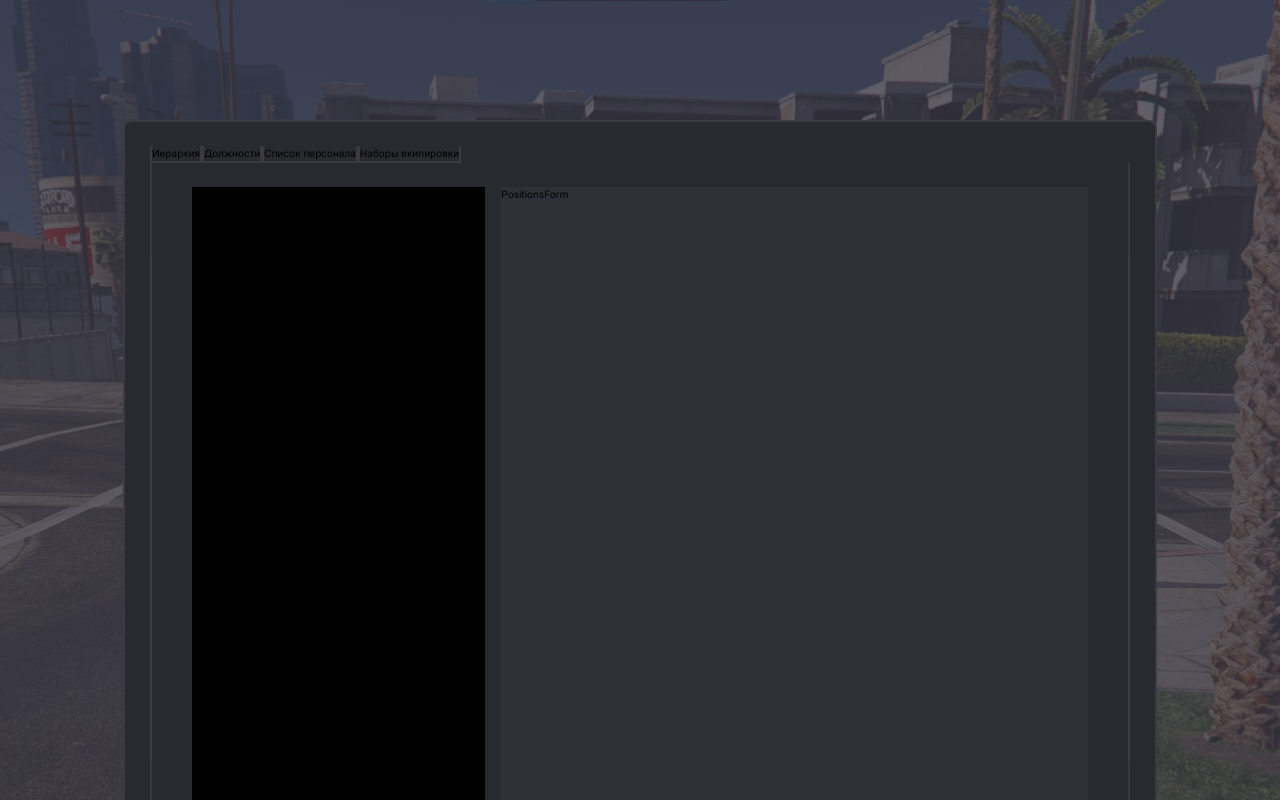
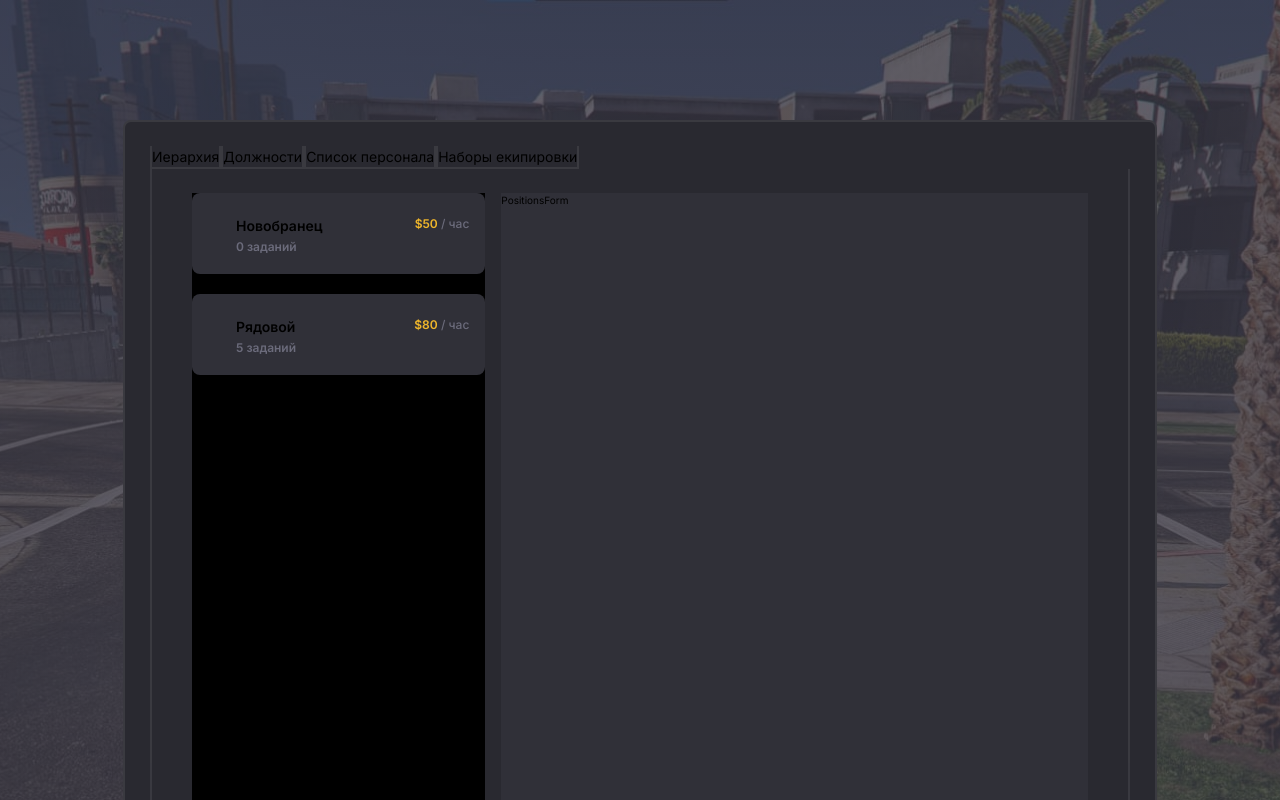
Before and after one commit to feninTolia/cogitize_solutions-test_task__fenin, a Next.js app: page / in a window 1280 px wide. Shown: the top 800 px of the page. Built offline with nearby package versions, Linux system fonts and the light colour scheme.

Commit message:
position card

```diff
--- a/src/app/globals.css
+++ b/src/app/globals.css
@@ -8,6 +8,8 @@
   --background-end-rgb: 255, 255, 255;
   --main-black: #292930;
   --secondary-black: #303038;
+  --main-gray: #6b6b7b;
+  --main-yellow: #efb62b;
   --main-border-clr: rgba(255, 255, 255, 0.08);
   --bg-border-clr: #292930;
 }
--- a/src/components/Tabs/PositionsTab/PositionCard.tsx
+++ b/src/components/Tabs/PositionsTab/PositionCard.tsx
@@ -9,11 +9,20 @@ interface IProps {
 
 const PositionCard = ({ name, level, payment, tasks }: IProps) => {
   return (
-    <div>
-      <span className=" text-[3em]">{name}</span>
-      <span>{level}</span>
-      <span>{tasks}</span>
-      <span>${payment}/час</span>
+    <div className=" flex justify-between items-start bg-[var(--secondary-black)] w-full pl-[4.4em] pr-[1.6em] pt-[2.2em] pb-[1.8em] rounded-[0.8em]">
+      <div className="flex flex-col gap-[0.2em]">
+        <span className=" text-[1.4em] font-semibold">{name}</span>
+        <span className=" text-[1.2em] font-semibold text-[var(--main-gray)]">
+          {tasks} заданий
+        </span>
+      </div>
+
+      <span className=" text-[1.2em] font-medium text-[var(--main-gray)]">
+        <span className="font-semibold text-[var(--main-yellow)]">
+          ${payment}
+        </span>{' '}
+        / час
+      </span>
     </div>
   );
 };
--- a/src/components/Tabs/PositionsTab/PositionsList.tsx
+++ b/src/components/Tabs/PositionsTab/PositionsList.tsx
@@ -15,7 +15,7 @@ const PositionsList = () => {
   ];
 
   return (
-    <div className=" w-[29.6em] bg-black ">
+    <div className=" w-[29.6em] bg-black flex flex-col gap-[2em]">
       {positions.map((position) => (
         <PositionCard key={position.id} {...position} />
       ))}
```
